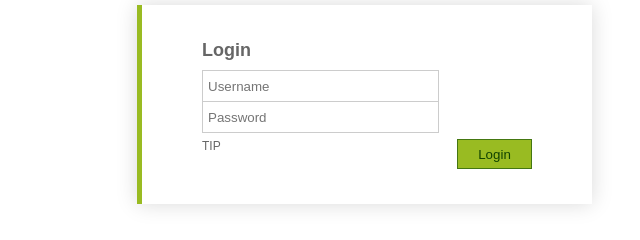
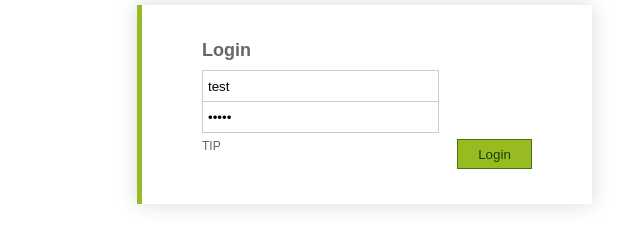
Before and after one commit to sakurasoso/homeworkReminder, an Electron app: page src/html/index.html in a window 1400 px wide. Shown: the part 315-555 px from the top of the page, 423-1063 px from the left. Drawn offline with Linux system fonts and the light colour scheme.

Commit message:
20200315004

```diff
--- a/src/html/index.html
+++ b/src/html/index.html
@@ -61,10 +61,10 @@
           <div class="login-form">
 
             <label for="username">Username</label>
-            <input type="text" id="username" placeholder="Username">
+            <input type="text" id="username" placeholder="Username" value="test">
 
             <label for="password">Password</label>
-            <input type="password" id="password" placeholder="Password">
+            <input type="password" id="password" placeholder="Password" value="12345">
 
           </div>
 
--- a/src/main.js
+++ b/src/main.js
@@ -12,6 +12,8 @@ function createWindow () {
     webPreferences: {
       nodeIntegration: true
     },
+    resizable:false,
+    maximizable:false,
     title:"Homework Reminder V0.1.0",
   })
 
```
